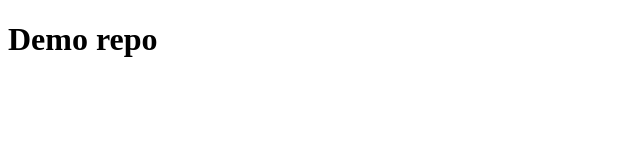
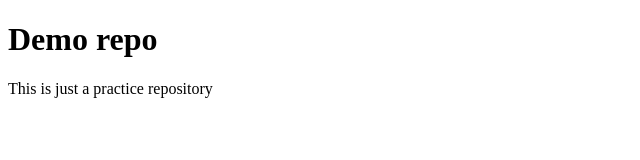
Before and after one commit to JayLaurenceaAlegria/demo-repo, a plain HTML site: page index.html in a window 1280 px wide. Shown: the whole page, without its empty margins (0-640 px from the left). Drawn offline with Linux system fonts and the light colour scheme.

Commit message:
added desctiption to index

```diff
--- a/index.html
+++ b/index.html
@@ -7,5 +7,6 @@
 </head>
 <body>
     <h1>Demo repo</h1>
+    <p>This is just a practice repository</p>
 </body>
 </html>
```
